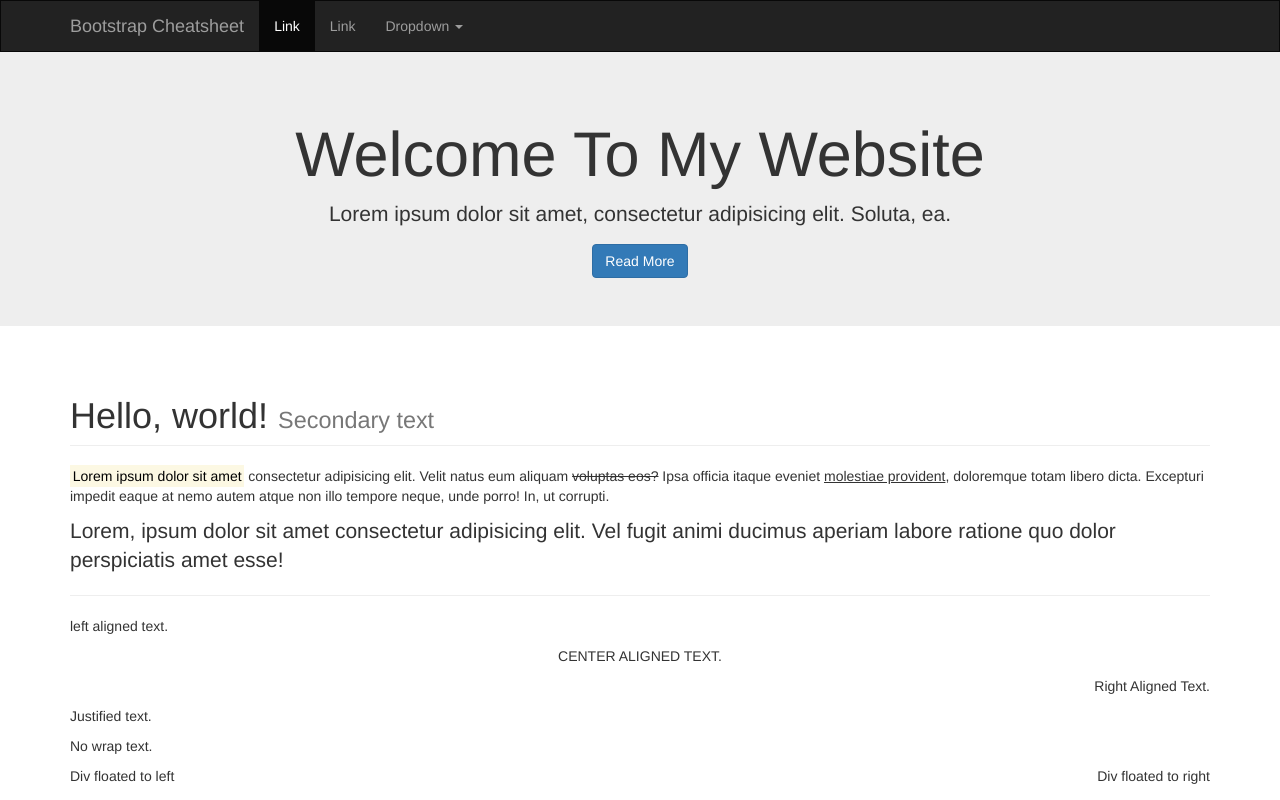
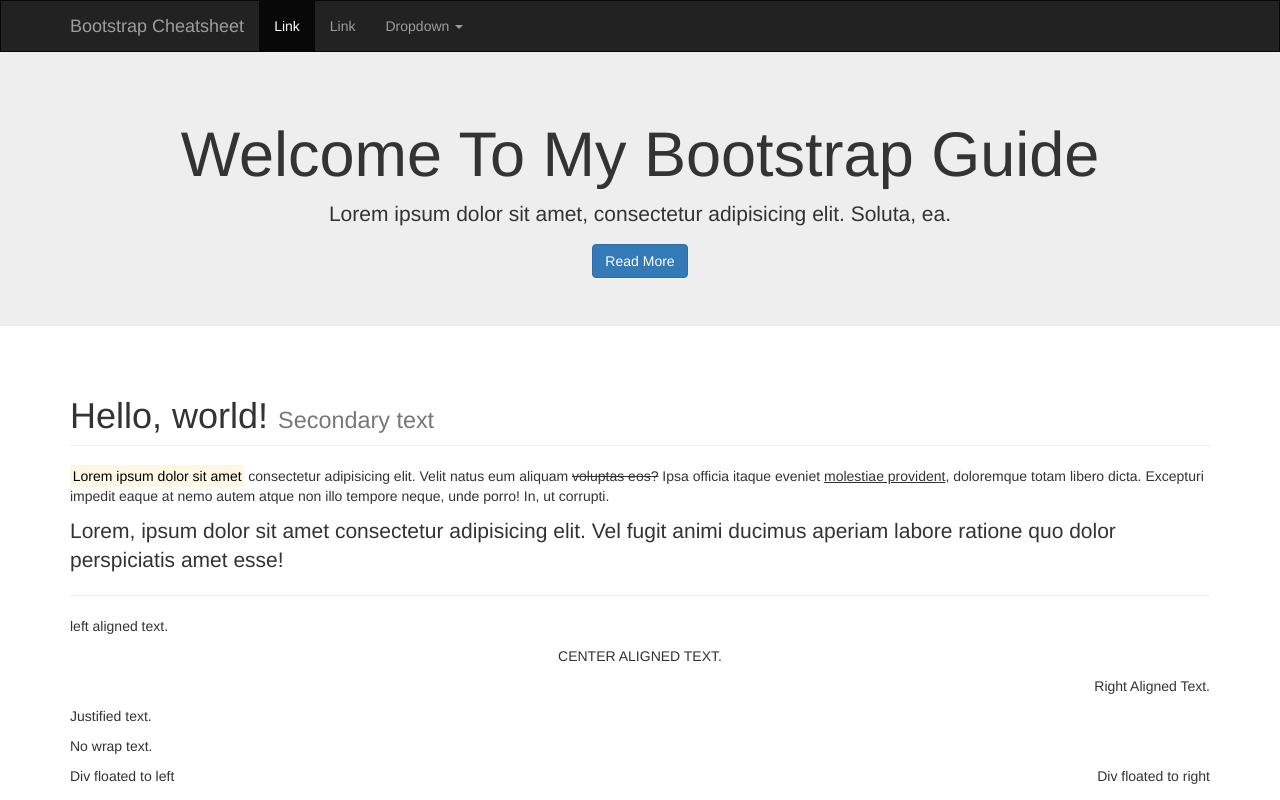
Before and after one commit to martinezgabe/cheatsheets, a plain HTML site: page index.html in a window 1280 px wide. Shown: the top 800 px of the page. Drawn offline with nearby package versions, Linux system fonts and the light colour scheme.

Commit message:
Changed index.html

```diff
--- a/index.html
+++ b/index.html
@@ -64,7 +64,7 @@
         <!--JUMBOTRON-->
         <div class="jumbotron text-center">
             <div class="container">
-                <h1>Welcome To My Website</h1>
+                <h1>Welcome To My Bootstrap Guide</h1>
                 <p>Lorem ipsum dolor sit amet, consectetur adipisicing elit. Soluta, ea.</p>
                 <a href="#" class="btn btn-primary">Read More</a>
             </div>
```
